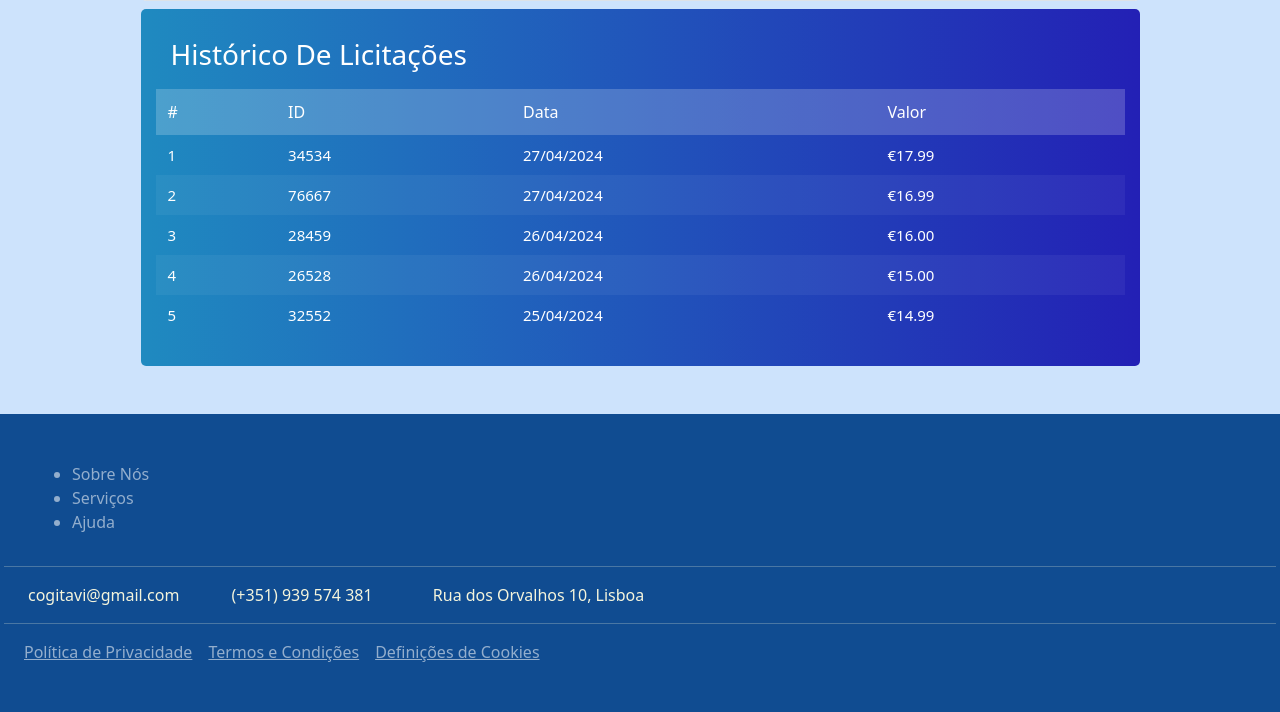
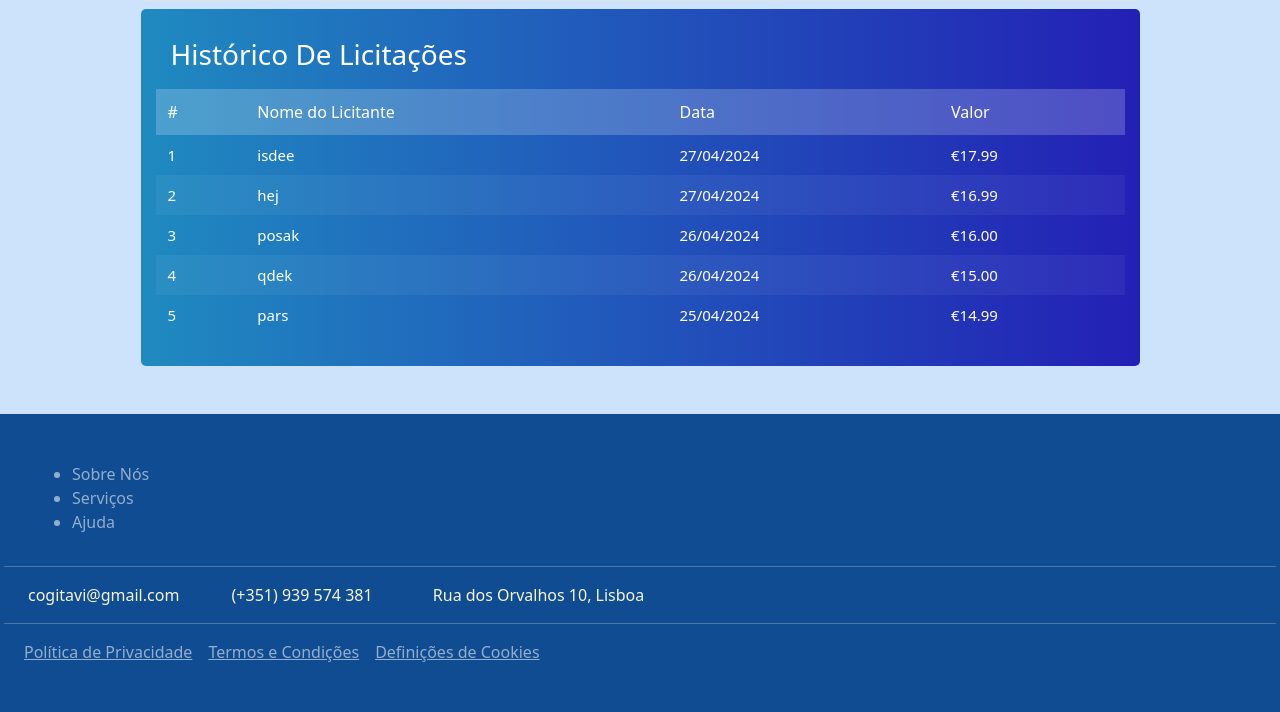
Before and after one commit to happymorgue/projeto, a Laravel app: page /leilao in a window 1280 px wide. Shown: the part 519-1231 px from the top of the page. Run offline with Laravel 10, Linux system fonts and the light colour scheme; data that the repository does not hold is empty.

Commit message:
correções

```diff
--- a/public/js/countdown.js
+++ b/public/js/countdown.js
@@ -4,7 +4,7 @@ window.addEventListener('load', startCountdown);
 
     function startCountdown() {
       // Get the date and time
-      let dateString = new Date("2024-04-30T15:00:00Z");
+      let dateString = new Date("2024-04-30T00:00:00Z");
       countdownDate = dateString.getTime();
 
       // Update the countdown every 1 second
--- a/resources/views/leilao.blade.php
+++ b/resources/views/leilao.blade.php
@@ -44,9 +44,9 @@
                         <h1 class="mb-1">€17.99</h1>
                       </div>
                       <div class="d-flex flex-row mb-2">
-                        <h4 class="mb-1 text-decoration-line-through">€14.99</h4> <!-- será licitação que foi outbided ou valor base?-->
+                        <h4 class="mb-1 text-decoration-line-through">€14.99</h4> <!-- valor base dado pelo avaliador -->
                       </div>
-                      <h6 class="text-success text-start fw-light">Termina em 30/06/2024 às 15:00</h6>
+                      <h6 class="text-success text-start fw-light">Termina ao fim do dia 30/06/2024</h6>
                       <div class="d-flex flex-column mt-4">
                         <button class="btn btn-primary btn-sm" type="button" data-bs-toggle="modal" data-bs-target="#licitarModal">Licitar</button>
                         <button class="btn btn-outline-primary btn-sm mt-2" type="button"> Inscrever-se </button>
@@ -76,7 +76,7 @@
                             <thead>
                                 <tr>
                                     <th>#</th>
-                                    <th>ID</th>
+                                    <th>Nome do Licitante</th>
                                     <th>Data</th>
                                     <th>Valor</th>
                                 </tr>
@@ -84,31 +84,31 @@
                             <tbody>
                                 <tr>
                                     <td>1</td>
-                                    <td>34534</td>
+                                    <td>isdee</td>
                                     <td>27/04/2024</td>
                                     <td>€17.99</td>
                                 </tr>
                                 <tr>
                                     <td>2</td>
-                                    <td>76667</td>
+                                    <td>hej</td>
                                     <td>27/04/2024</td>
                                     <td>€16.99</td>
                                 </tr>
                                 <tr>
                                     <td>3</td>
-                                    <td>28459</td>
+                                    <td>posak</td>
                                     <td>26/04/2024</td>
                                     <td>€16.00</td>
                                 </tr>
                                 <tr>
                                     <td>4</td>
-                                    <td>26528</td>
+                                    <td>qdek</td>
                                     <td>26/04/2024</td>
                                     <td>€15.00</td>
                                 </tr>
                                 <tr>
                                     <td>5</td>
-                                    <td>32552</td>
+                                    <td>pars</td>
                                     <td>25/04/2024</td>
                                     <td>€14.99</td>
                                 </tr>
```
